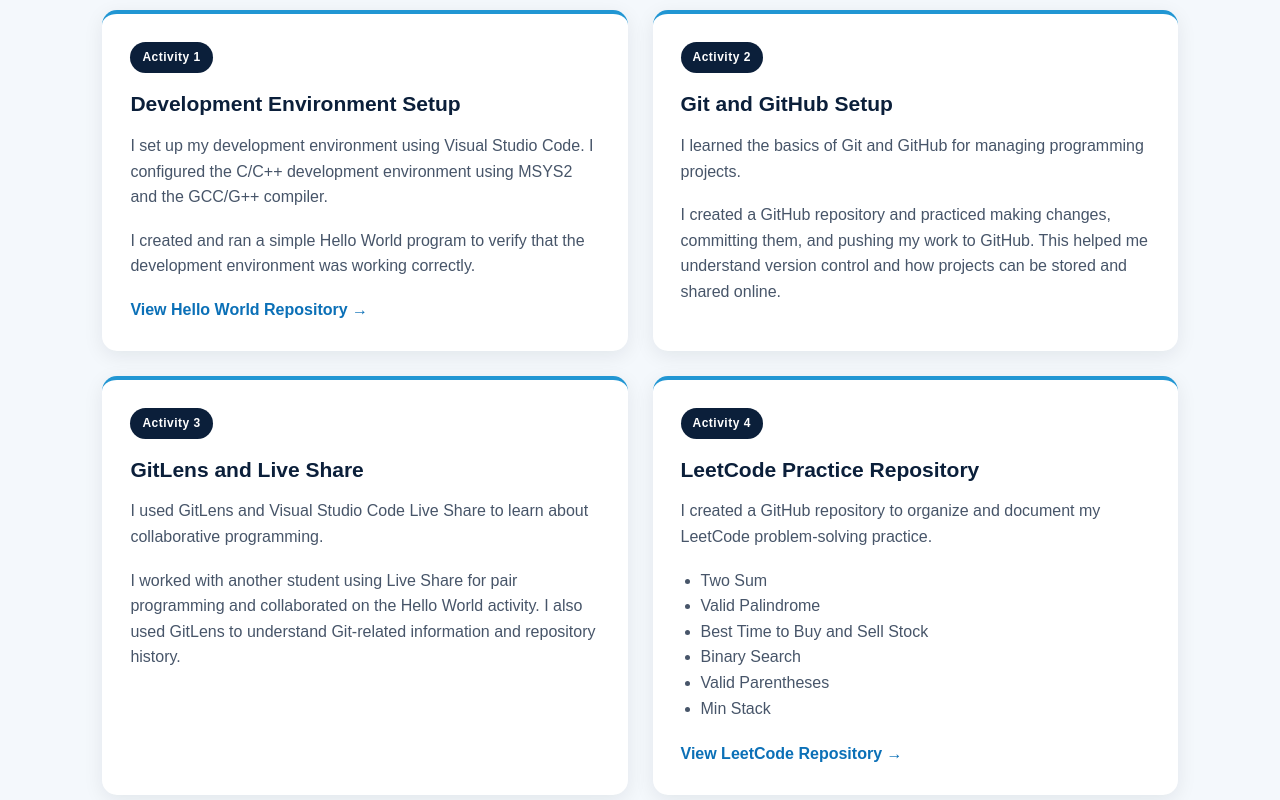
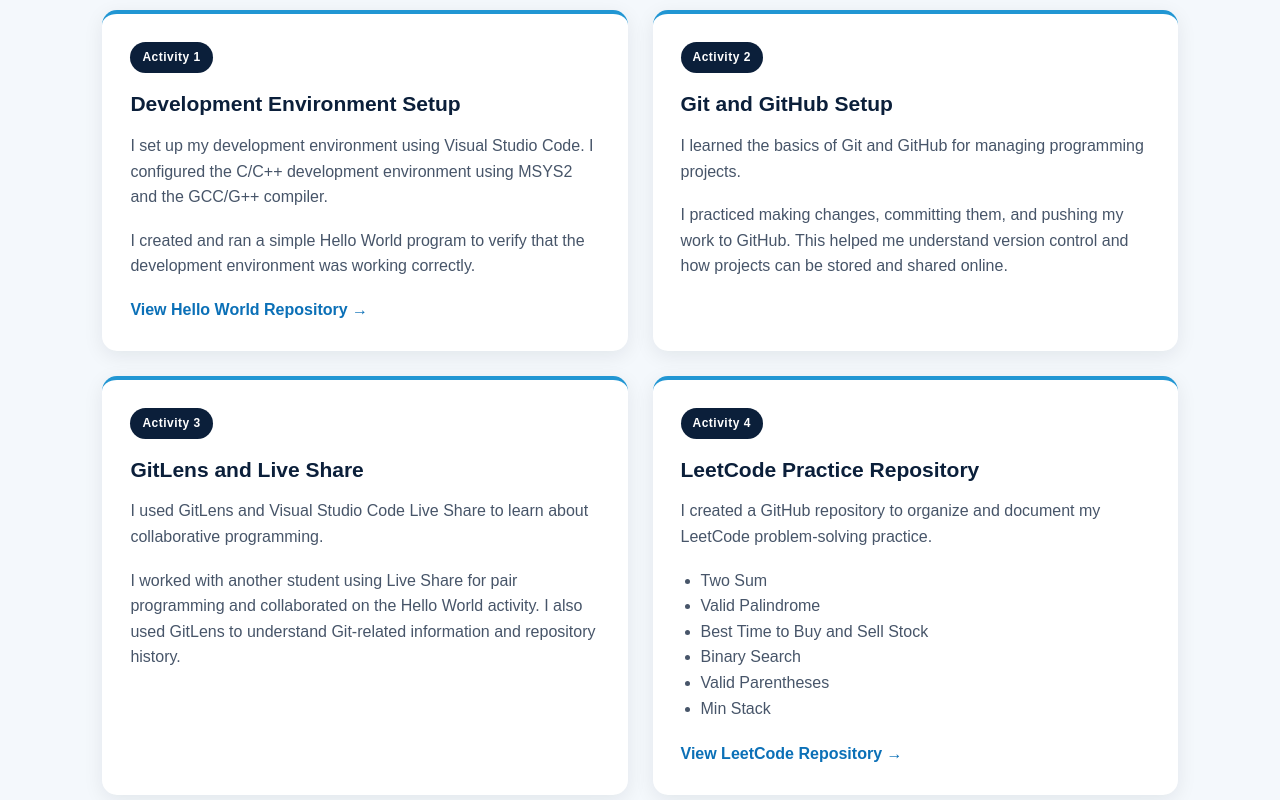
Before and after one commit to Rakshita510/Rakshita510.github.io, a plain HTML site: page index.html in a window 1280 px wide. Shown: the part 1782-2582 px from the top of the page. Drawn offline with Linux system fonts and the light colour scheme.

Commit message:
Update index.html

```diff
--- a/index.html
+++ b/index.html
@@ -546,25 +546,17 @@
 
             <!-- Activity 2 -->
             <div class="project-card">
-
-                <div class="activity-label">
-                    Activity 2
-                </div>
-
+    <span class="activity-label">Activity 2</span>
     <h3>Git and GitHub Setup</h3>
 
     <p>
-                    I learned the basics of Git and GitHub for managing
-                    programming projects.
+        I learned the basics of Git and GitHub for managing programming projects.
     </p>
 
     <p>
-                    I created a GitHub repository and practiced making
-                    changes, committing them, and pushing my work to GitHub.
-                    This helped me understand version control and how
-                    projects can be stored and shared online.
+        I practiced making changes, committing them, and pushing my work to GitHub.
+        This helped me understand version control and how projects can be stored and shared online.
     </p>
-
 </div>
 
 
```
Lines whose indentation alone changed are shown as unchanged.
